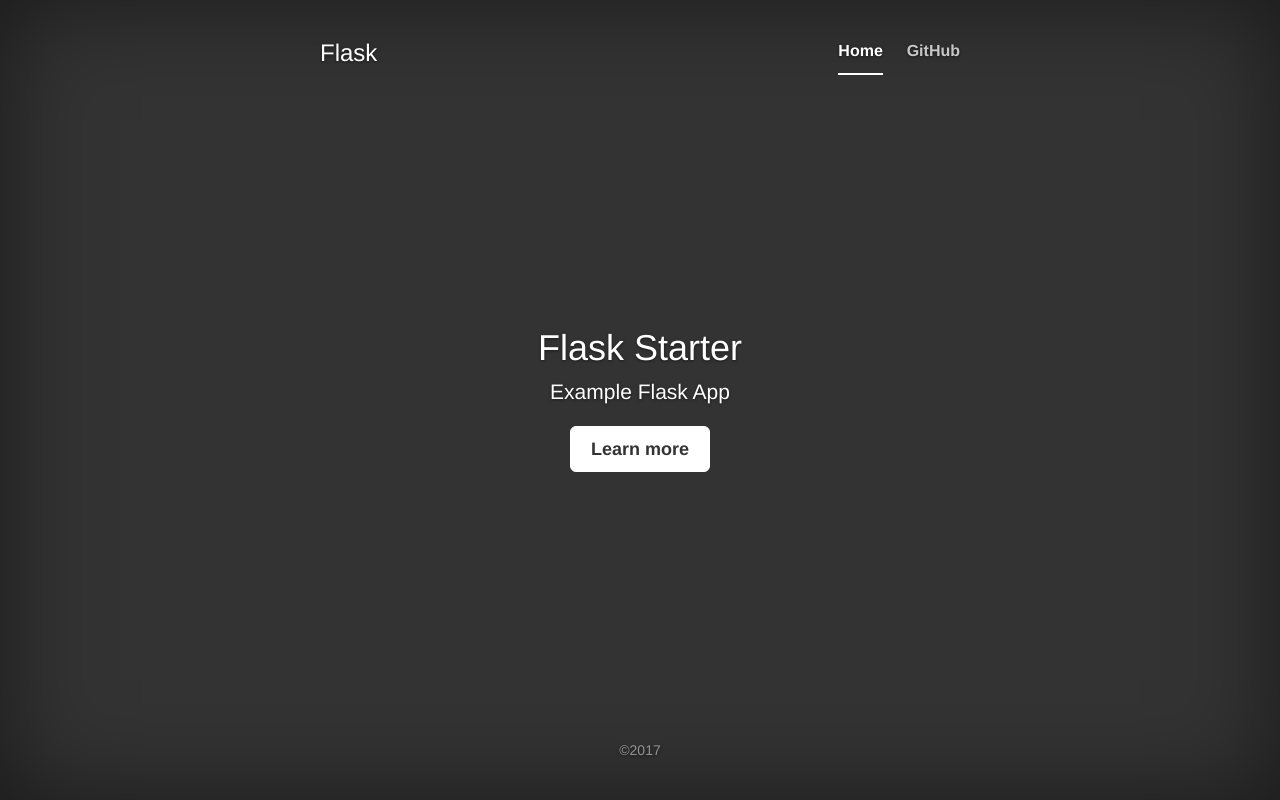
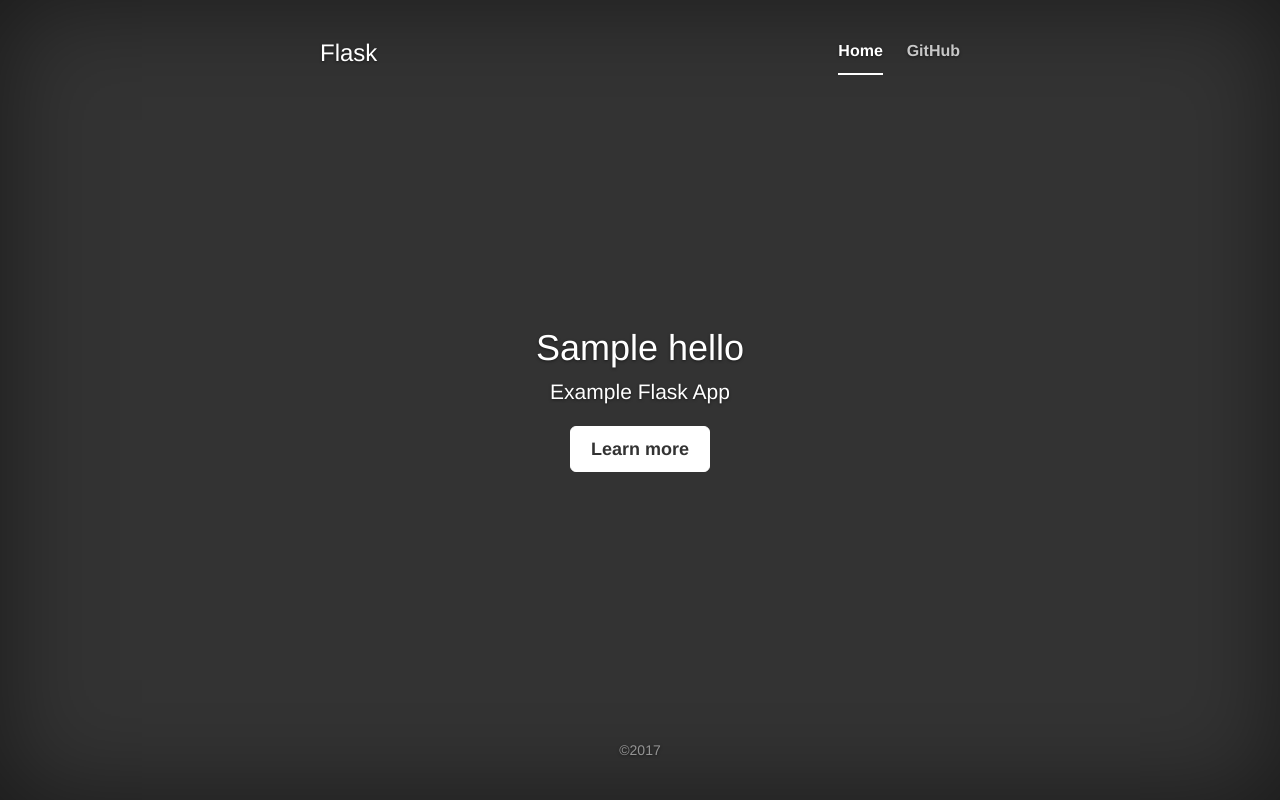
Before and after one commit to ngambmicheal/pythonsms, a Flask app: template app/templates/index.html in a window 1280 px wide. Run offline with Flask 2, Linux system fonts and the light colour scheme; the template is opened without the code that fills it: most values are stand-ins (such as "Sample title", 1, 10 or a date in 2020); some libraries are stand-ins or nearby versions.

Commit message:
update👨🏻‍💻

```diff
--- a/app/templates/index.html
+++ b/app/templates/index.html
@@ -38,7 +38,7 @@
           </div>
 
           <div class="inner cover">
-            <h1 class="cover-heading">Flask Starter</h1>
+            <h1 class="cover-heading">{{ hello }}</h1>
             <p class="lead">Example Flask App</p>
             <p class="lead">
               <a href="https://github.com/j4f-pw/flask-starter" class="btn btn-lg btn-default">Learn more</a>
--- a/app/views.py
+++ b/app/views.py
@@ -5,4 +5,4 @@ from . import app
 
 @app.route('/')
 def hello_world():
-    return render_template('index.html')
+    return render_template('index.html', hello="Flask Starter")
```
